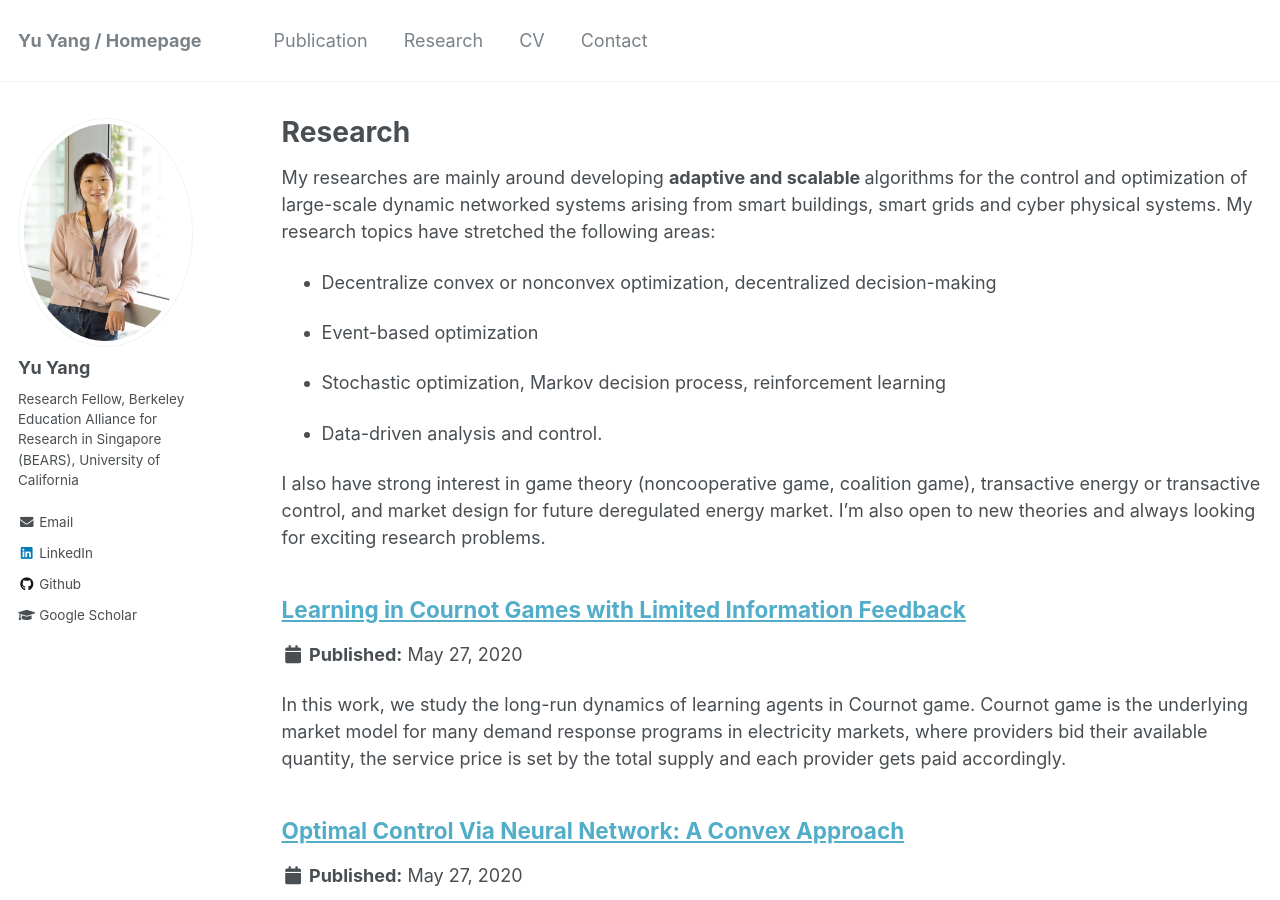
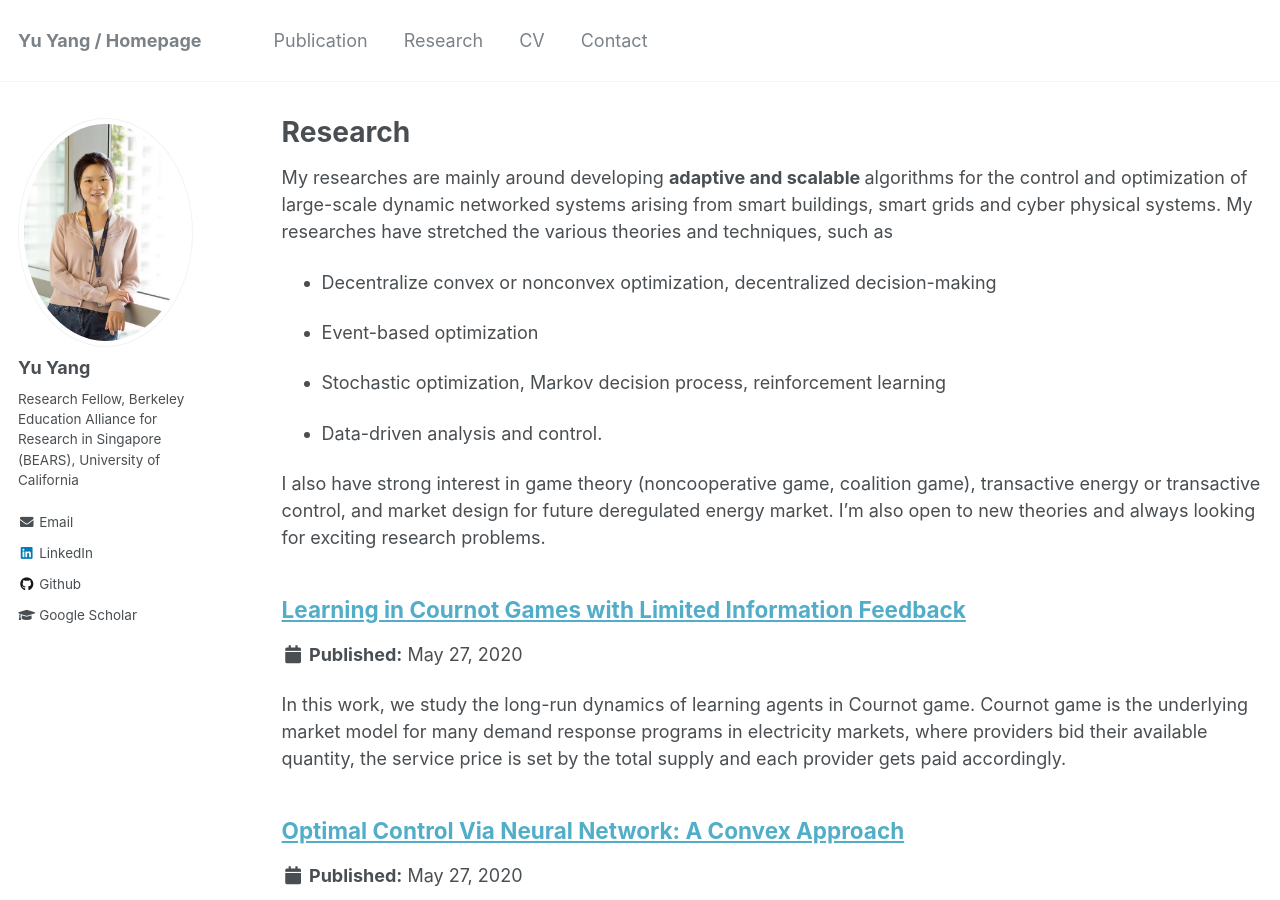
Before and after one commit to yangyu-berkeley/yangyu-berkeley.github.io, a Jekyll site: the page built from _pages/research.md, in a window 1280 px wide and 900 px high. Built offline with Jekyll 4.4.1, drawn with Linux system fonts in a browser that asks for light colours.

Commit message:
Update research.md

```diff
--- a/_pages/research.md
+++ b/_pages/research.md
@@ -8,7 +8,7 @@ author_profile: true
 
 
  My researches are mainly around developing <b> adaptive and scalable </b> algorithms for the control and optimization of large-scale dynamic networked systems arising from smart buildings, smart grids and cyber physical systems.
-My research topics have stretched the following areas:
+My researches have stretched the various theories and techniques, such as
   <p><ul>
     <li> <p>Decentralize convex or nonconvex optimization, decentralized decision-making </p></li>
     <li> <p> Event-based optimization </p></li>
```
